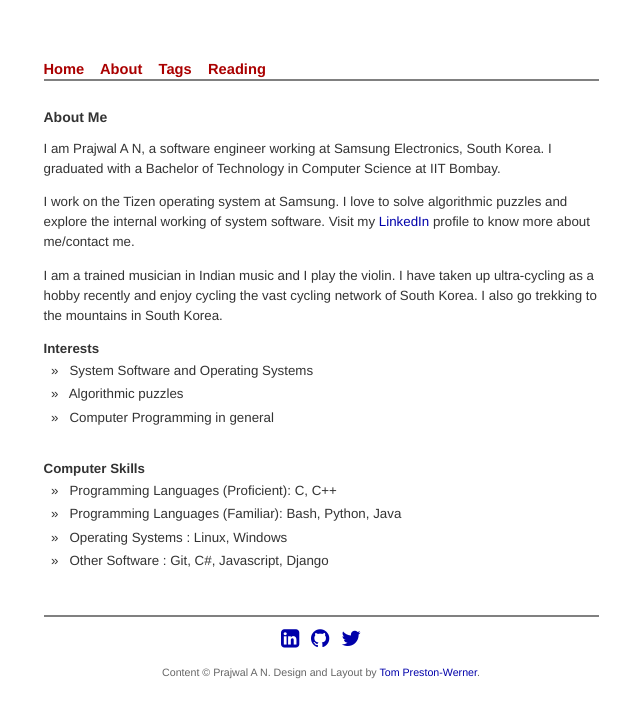
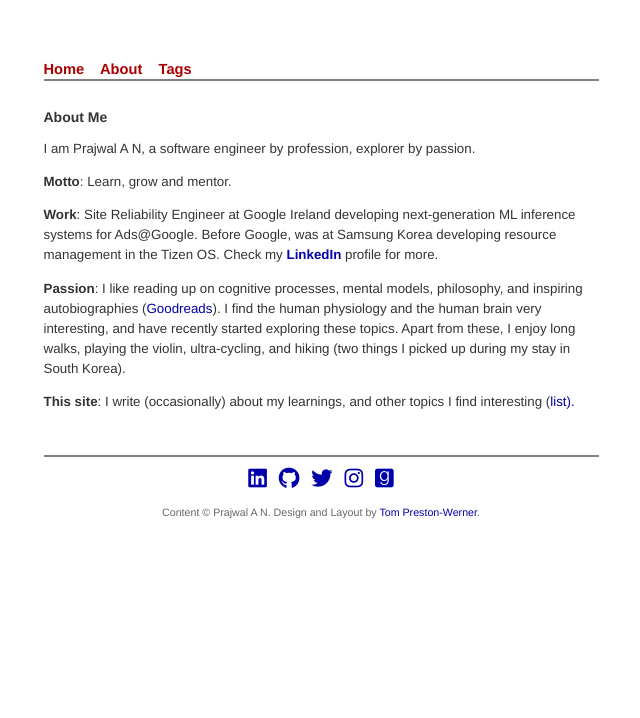
Before and after one commit to prajwal-aithal/prajwal-aithal.github.io, a Jekyll site: the page built from about.html, in a window 1280 px wide. Shown: the top 718 px of the page, without its empty margins (319-959 px from the left). Built offline with Jekyll 4.4.1, drawn with Linux system fonts in a browser that asks for light colours; nearby versions of some CDN libraries.

Commit message:
Update about me, and remove outdated/useless information on the site
* Replacing reading.html with link to Goodreads
* Streamlined about me page
* Removed hacky projects from index page

```diff
--- a/_config.yml
+++ b/_config.yml
@@ -1 +1,50 @@
-highlighter: rouge
+# Welcome to Jekyll!
+#
+# This config file is meant for settings that affect your whole blog, values
+# which you are expected to set up once and rarely edit after that. If you find
+# yourself editing this file very often, consider using Jekyll's data files
+# feature for the data you need to update frequently.
+#
+# For technical reasons, this file is *NOT* reloaded automatically when you use
+# 'bundle exec jekyll serve'. If you change this file, please restart the server process.
+#
+# If you need help with YAML syntax, here are some quick references for you:
+# https://learn-the-web.algonquindesign.ca/topics/markdown-yaml-cheat-sheet/#yaml
+# https://learnxinyminutes.com/docs/yaml/
+#
+# Site settings
+# These are used to personalize your new site. If you look in the HTML files,
+# you will see them accessed via {{ site.title }}, {{ site.email }}, and so on.
+# You can create any custom variable you would like, and they will be accessible
+# in the templates via {{ site.myvariable }}.
+
+title: Prajwal A N Site
+baseurl: "/" # the subpath of your site, e.g. /blog
+url: "https://prajwal-aithal.github.io"
+twitter_username: prajwal_an
+github_username:  prajwal-aithal
+
+# Build settings
+theme: minima
+plugins:
+  - jekyll-feed
+
+# Exclude from processing.
+# The following items will not be processed, by default.
+# Any item listed under the `exclude:` key here will be automatically added to
+# the internal "default list".
+#
+# Excluded items can be processed by explicitly listing the directories or
+# their entries' file path in the `include:` list.
+#
+# exclude:
+#   - .sass-cache/
+#   - .jekyll-cache/
+#   - gemfiles/
+#   - Gemfile
+#   - Gemfile.lock
+#   - node_modules/
+#   - vendor/bundle/
+#   - vendor/cache/
+#   - vendor/gems/
+#   - vendor/ruby/
--- a/_layouts/default.html
+++ b/_layouts/default.html
@@ -14,7 +14,7 @@
    <link rel="stylesheet" href="/css/screen.css" type="text/css" media="screen, projection" />
 
    <!-- Font-awesome icons -->
-   <link rel="stylesheet" href="https://maxcdn.bootstrapcdn.com/font-awesome/4.4.0/css/font-awesome.min.css">
+   <script src="https://kit.fontawesome.com/8d0f51c85b.js" crossorigin="anonymous"></script>
 
    <!-- Jquery minified script --!>
    <script src="https://code.jquery.com/jquery-2.2.4.min.js" integrity="sha256-BbhdlvQf/xTY9gja0Dq3HiwQF8LaCRTXxZKRutelT44=" crossorigin="anonymous"></script>
@@ -38,6 +37,8 @@
 	<a href="https://in.linkedin.com/in/prajwalaithal" target="_blank"><i class="fa fa-linkedin-square fa-2x"></i></a>
 	&nbsp &nbsp<a href="https://github.com/prajwal-aithal/" target="_blank"><i class="fa fa-github fa-2x"></i></a>
 	&nbsp &nbsp<a href="https://twitter.com/prajwal_an" target="_blank"><i class="fa fa-twitter fa-2x"></i></a>
+	&nbsp &nbsp<a href="https://instagram.com/prajwal.an" target="_blank"><i class="fa fa-instagram fa-2x"></i></a>
+	&nbsp &nbsp<a href="https://goodreads.com/prajwal_an" target="_blank"><i class="fab fa-goodreads fa-2x"></i></a>
 	</center></p>
 	<p class="copyright">
 	  <center>Content &copy Prajwal A N. Design and Layout by <a href="http://tom.preston-werner.com/" target="_blank">Tom Preston-Werner</a>.</center>
--- a/about.html
+++ b/about.html
@@ -3,23 +3,12 @@ layout: default
 title: Prajwal A N
 ---
 <h5><b>About Me</b></h5>
-<p>I am Prajwal A N, a software engineer working at Samsung Electronics, South Korea. I graduated with a Bachelor of Technology in Computer Science at IIT Bombay.</p>
+<p>I am Prajwal A N, a software engineer by profession, explorer by passion.</p>
 
-<p>I work on the Tizen operating system at Samsung. I love to solve algorithmic puzzles and explore the internal working of system software. Visit my <a href="http://in.linkedin.com/in/prajwalaithal" target="_blank">LinkedIn</a> profile to know more about me/contact me.</p>
+<p><b>Motto</b>: Learn, grow and mentor.</p>
 
-<p>I am a trained musician in Indian music and I play the violin. I have taken up ultra-cycling as a hobby recently and enjoy cycling the vast cycling network of South Korea. I also go trekking to the mountains in South Korea.</p>
+<p><b>Work</b>: Site Reliability Engineer at Google Ireland developing next-generation ML inference systems for Ads@Google. Before Google, was at Samsung Korea developing resource management in the Tizen OS. Check my <b><a href="http://in.linkedin.com/in/prajwalaithal" target="_blank">LinkedIn</a></b> profile for more.</p>
 
-<b>Interests</b><a name="InterestsSkills"></a>
-<ul class="posts">
-  <li> &nbsp &raquo; &nbsp System Software and Operating Systems</li>
-  <li> &nbsp &raquo; &nbsp Algorithmic puzzles</li>
-  <li> &nbsp &raquo; &nbsp Computer Programming in general</li>
-</ul>
-<br />
-<b>Computer Skills</b>
-<ul class="posts">
-  <li> &nbsp &raquo; &nbsp Programming Languages (Proficient): C, C++</li>
-  <li> &nbsp &raquo; &nbsp Programming Languages (Familiar): Bash, Python, Java</li>
-  <li> &nbsp &raquo; &nbsp Operating Systems : Linux, Windows</li>
-  <li> &nbsp &raquo; &nbsp Other Software : Git, C#, Javascript, Django</li>
-</ul>
+<p><b>Passion</b>: I like reading up on cognitive processes, mental models, philosophy, and inspiring autobiographies (<a href="https://www.goodreads.com/prajwal_an">Goodreads</a>). I find the human physiology and the human brain very interesting, and have recently started exploring these topics. Apart from these, I enjoy long walks, playing the violin, ultra-cycling, and hiking (two things I picked up during my stay in South Korea).</p>
+
+<p><b>This site</b>: I write (occasionally) about my learnings, and other topics I find interesting (<a href="/tags.html">list<a>).</p>
--- a/css/screen.css
+++ b/css/screen.css
@@ -141,8 +141,3 @@ ul.posts span {
   font-size: 110%;
   color: #666;
 }
-
-/* Reading covers settings */
-.readingcover {
-  width: 100%;
-}
```
Also changed, not shown: other parts of _layouts/default.html (+0 -1 lines), 404.html (added, +11 -0 lines), _data/reading.json (deleted, +0 -54 lines), _posts/2015-11-04-article-on-music.md (+4 -7 lines), index.html (+2 -6 lines), reading.html (deleted, +0 -40 lines), README.md, 1 other file.
